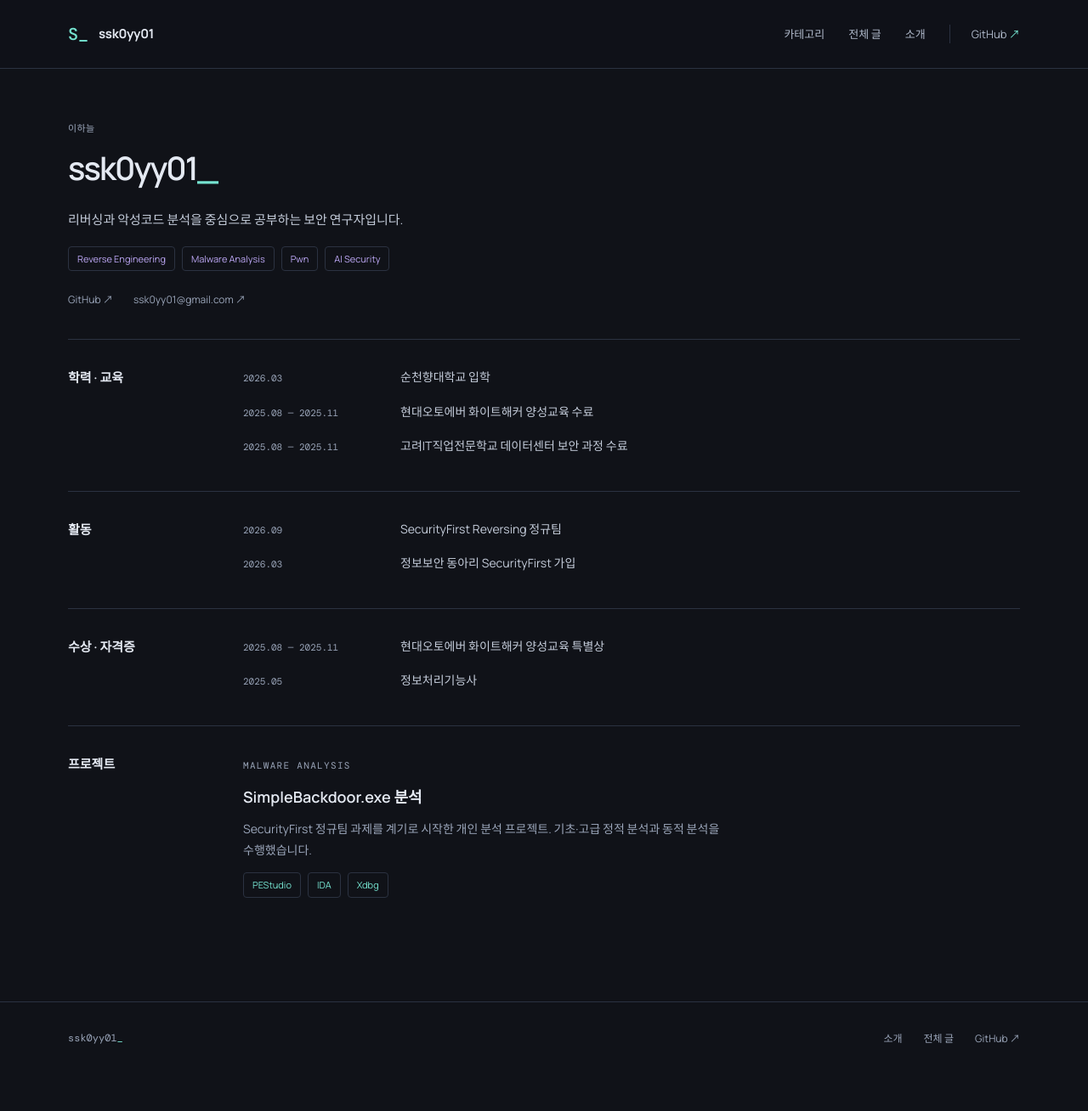
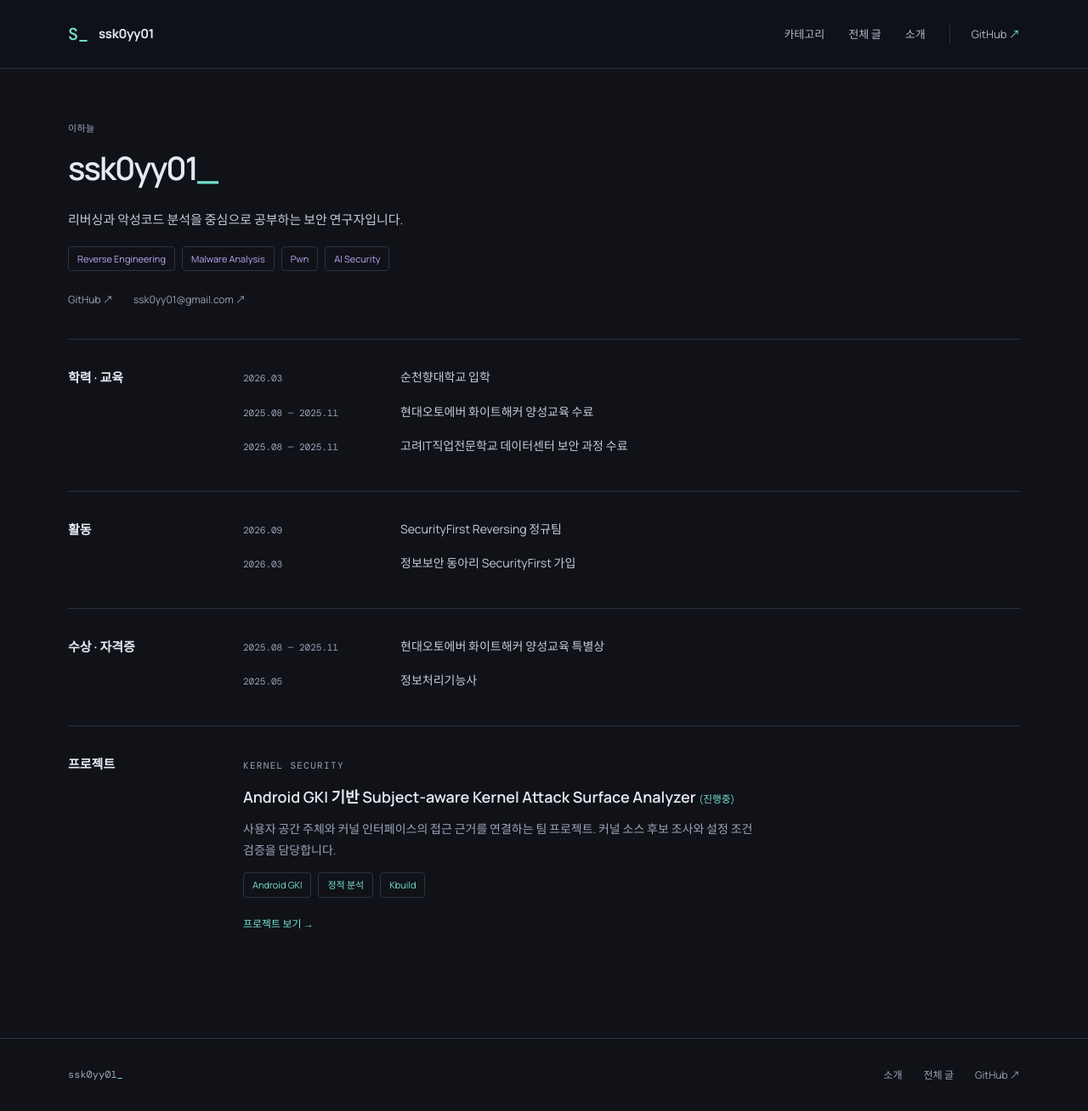
Before and after one commit to ssk0yy01/ssk0yy01.github.io, a Jekyll site: the page built from about/index.html, in a window 1280 px wide. Shown: the whole page at 85% size. Built offline with Jekyll 4.4.1, drawn with Linux system fonts in a browser that asks for light colours; before the commit the page ends 1265 px from its top, so only the background shows below that.

Commit message:
Add AI topic and Android GKI project detail page

```diff
--- a/_data/topics.yml
+++ b/_data/topics.yml
@@ -10,6 +10,8 @@
   title: 암호학
 - key: development
   title: 개발
+- key: ai
+  title: AI
 - key: blog
   title: 블로그
 - key: other
--- a/about/index.html
+++ b/about/index.html
@@ -35,6 +35,6 @@
   </section>
   <section class="profile-section" aria-labelledby="projects-heading">
     <h2 id="projects-heading">프로젝트</h2>
-    <div class="profile-project"><span class="small-label">MALWARE ANALYSIS</span><h3>SimpleBackdoor.exe 분석</h3><p>SecurityFirst 정규팀 과제를 계기로 시작한 개인 분석 프로젝트. 기초·고급 정적 분석과 동적 분석을 수행했습니다.</p><div class="profile-tools"><span>PEStudio</span><span>IDA</span><span>Xdbg</span></div></div>
+    <a class="profile-project project-link" href="{{ '/projects/android-gki/' | relative_url }}"><span class="small-label">KERNEL SECURITY</span><h3>Android GKI 기반 Subject-aware Kernel Attack Surface Analyzer <span class="project-status">(진행중)</span></h3><p>사용자 공간 주체와 커널 인터페이스의 접근 근거를 연결하는 팀 프로젝트. 커널 소스 후보 조사와 설정 조건 검증을 담당합니다.</p><div class="profile-tools"><span>Android GKI</span><span>정적 분석</span><span>Kbuild</span></div><span class="project-open">프로젝트 보기 →</span></a>
   </section>
 </div>
--- a/assets/style.css
+++ b/assets/style.css
@@ -168,6 +168,11 @@
 .profile-project h3 { font-size: 18px; font-weight: 600; margin: 10px 0; }
 .profile-project p { max-width: 640px; color: var(--muted); font-size: 14px; word-break: keep-all; }
 .profile-tools span { color: var(--cyan); }
+.project-link { display: block; border-radius: 6px; overflow-wrap: anywhere; }
+.project-link:hover h3, .project-link:focus-visible h3 { color: var(--cyan); }
+.project-link:focus-visible { outline: 2px solid var(--cyan); outline-offset: 8px; }
+.project-status { color: var(--cyan); font-size: .65em; font-weight: 400; white-space: nowrap; }
+.project-open { display: inline-block; margin-top: 20px; color: var(--cyan); font-size: 12px; }
 @media (max-width: 700px) {
   .profile-section { grid-template-columns: 1fr; gap: 22px; padding-block: 26px; }
   .profile-timeline > div { grid-template-columns: 1fr; gap: 3px; padding-block: 12px; }
```
Also changed, not shown: _layouts/project.html (added, +12 -0 lines), projects/android-gki.md (added, +53 -0 lines), README.md.
